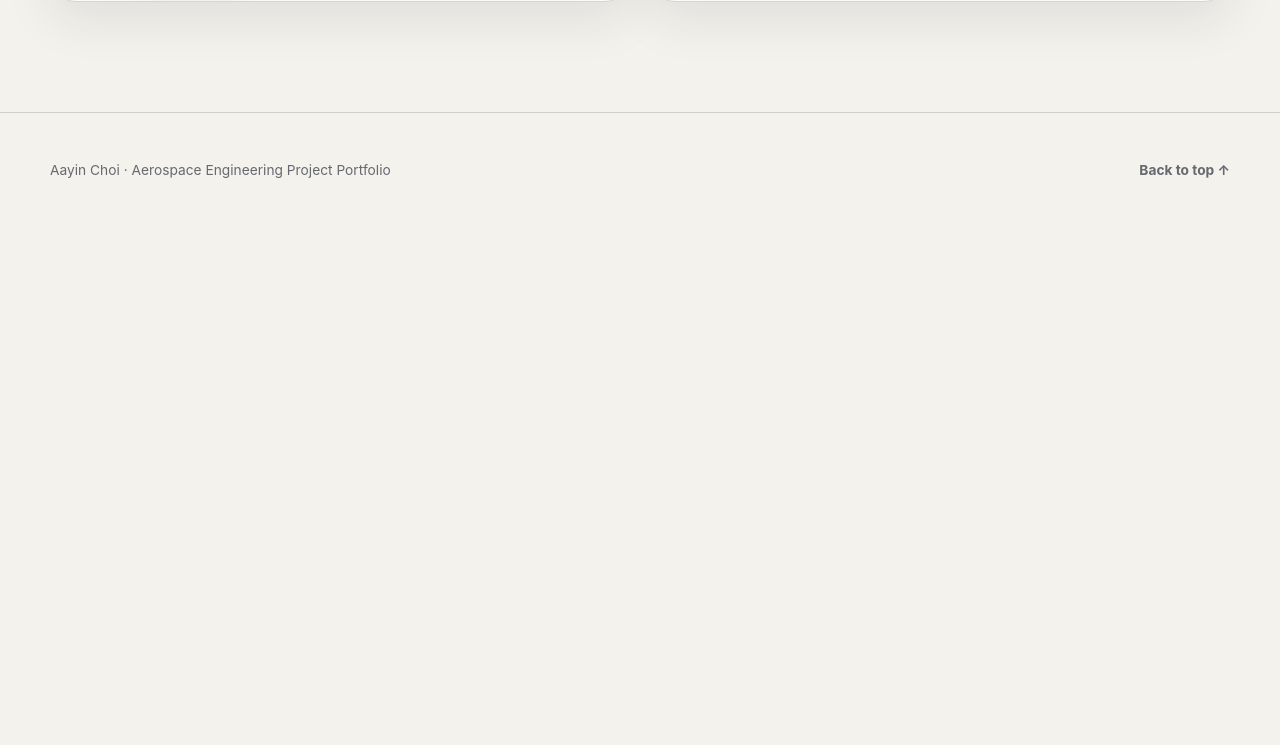
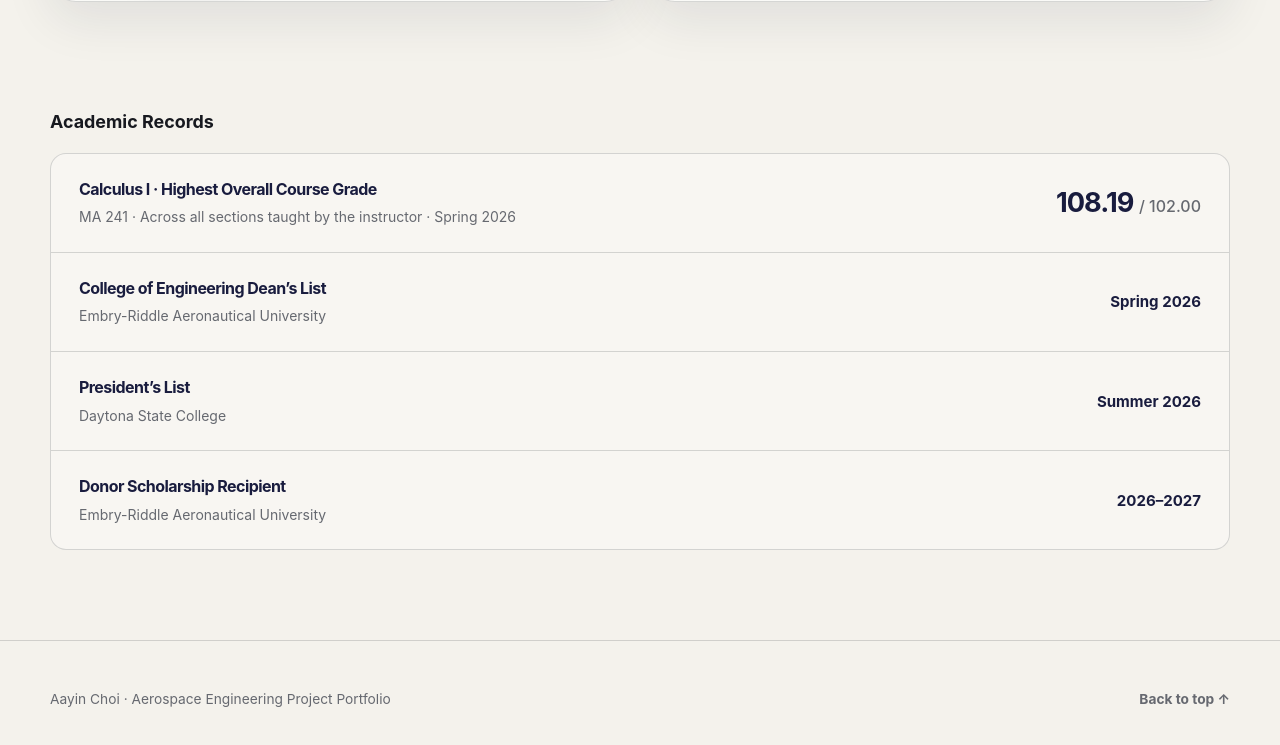
Before and after one commit to AayinChoi/AayinChoi.github.io, a plain HTML site: page index.html in a window 1280 px wide. Shown: the part 1526-2271 px from the top of the page. Before the commit the page ends 1755 px from the top, so only its background shows below. Drawn offline with Linux system fonts and the light colour scheme.

Commit message:
Add files via upload

```diff
--- a/index.html
+++ b/index.html
@@ -129,6 +129,41 @@
         </article>
       </div>
     </section>
+    <section class="academic-records shell" aria-labelledby="academic-records-title">
+      <div class="index-heading">
+        <h2 id="academic-records-title">Academic Records</h2>
+      </div>
+      <ul class="academic-records-list">
+        <li class="academic-record">
+          <div>
+            <h3>Calculus I · Highest Overall Course Grade</h3>
+            <p class="academic-record-meta">MA 241 · Across all sections taught by the instructor · Spring 2026</p>
+          </div>
+          <p class="academic-record-value academic-record-score">108.19 <span>/ 102.00</span></p>
+        </li>
+        <li class="academic-record">
+          <div>
+            <h3>College of Engineering Dean’s List</h3>
+            <p class="academic-record-meta">Embry-Riddle Aeronautical University</p>
+          </div>
+          <p class="academic-record-value">Spring 2026</p>
+        </li>
+        <li class="academic-record">
+          <div>
+            <h3>President’s List</h3>
+            <p class="academic-record-meta">Daytona State College</p>
+          </div>
+          <p class="academic-record-value">Summer 2026</p>
+        </li>
+        <li class="academic-record">
+          <div>
+            <h3>Donor Scholarship Recipient</h3>
+            <p class="academic-record-meta">Embry-Riddle Aeronautical University</p>
+          </div>
+          <p class="academic-record-value">2026–2027</p>
+        </li>
+      </ul>
+    </section>
   </main>
 
   <footer class="site-footer">
--- a/styles.css
+++ b/styles.css
@@ -1865,6 +1865,69 @@ figcaption { margin-top: 13px; color: var(--muted); font-size: 0.86rem; }
 .result h2 { max-width: 780px; margin-bottom: 0; font-size: clamp(2rem, 4vw, 3.4rem); }
 .result .eyebrow { color: #d2b451; }
 .result .button { flex: 0 0 auto; }
+
+.academic-records { padding-bottom: 90px; }
+
+.academic-records-list {
+  margin: 0;
+  padding: 0;
+  overflow: hidden;
+  border: 1px solid var(--line);
+  border-radius: var(--radius-md);
+  background: rgba(255,255,255,0.35);
+  list-style: none;
+}
+
+.academic-record {
+  display: grid;
+  grid-template-columns: minmax(0, 1fr) auto;
+  align-items: center;
+  gap: 24px;
+  padding: 24px 28px;
+}
+
+.academic-record + .academic-record { border-top: 1px solid var(--line); }
+
+.academic-record h3 {
+  margin: 0;
+  color: var(--navy-deep);
+  font-size: 1rem;
+  font-weight: 700;
+  line-height: 1.4;
+}
+
+.academic-record-meta {
+  margin: 6px 0 0;
+  color: var(--muted);
+  font-size: 0.875rem;
+  line-height: 1.55;
+}
+
+.academic-record-value {
+  margin: 0;
+  color: var(--navy-deep);
+  font-size: 0.94rem;
+  font-weight: 650;
+  white-space: nowrap;
+}
+
+.academic-record-score {
+  font-size: 1.7rem;
+  font-weight: 750;
+  letter-spacing: -0.035em;
+}
+
+.academic-record-score span {
+  color: var(--muted);
+  font-size: 1rem;
+  font-weight: 500;
+  letter-spacing: 0;
+}
+
+@media (max-width: 620px) {
+  .academic-records { padding-bottom: 64px; }
+  .academic-record { grid-template-columns: 1fr; gap: 12px; padding: 22px 20px; }
+}
 
 .site-footer { border-top: 1px solid var(--line); }
 .footer-inner { min-height: 116px; display: flex; align-items: center; justify-content: space-between; gap: 24px; color: var(--muted); font-size: 0.86rem; }
```
